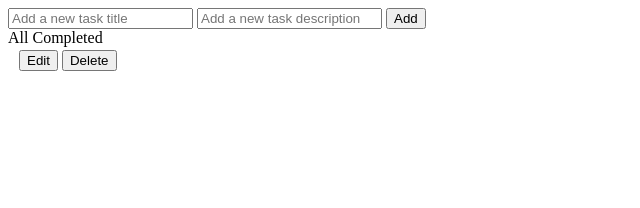
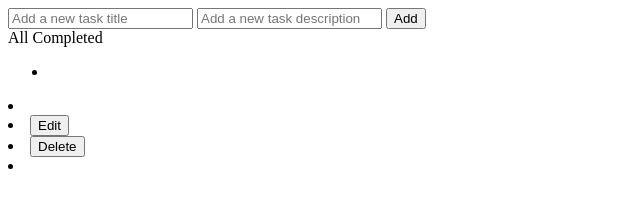
Before and after one commit to GSG-G13/Farah-Khaled, a plain HTML site: page index.html in a window 1280 px wide. Shown: the whole page, without its empty margins (0-640 px from the left). Drawn offline with Linux system fonts and the light colour scheme.

Commit message:
HTML Related #1

```diff
--- a/index.html
+++ b/index.html
@@ -20,17 +20,14 @@
         </div>
       </div>
       <table>
-        <tr>
-          <th class="title" placeholder="TASK 1"></th>
-          <th class="time"></th>
-          <th><button type="button">Edit</button></th>
-          <th><button type="button">Delete</button></th>
-        </tr>
-        <tr> <th class="task-box" placeholder="TASK 1"></th> </tr>
-    </table>
+        <ul>
+          <li class="title" placeholder="TASK 1"></ul>
+          <li class="time"></li>
+          <li><button type="button">Edit</button></li>
+          <li><button type="button">Delete</button></li>
+       <li class="task-box" placeholder="TASK 1"></li> </ul>
 
     </div>
-
     <script src="app.js"></script>
 
   </body>
```
